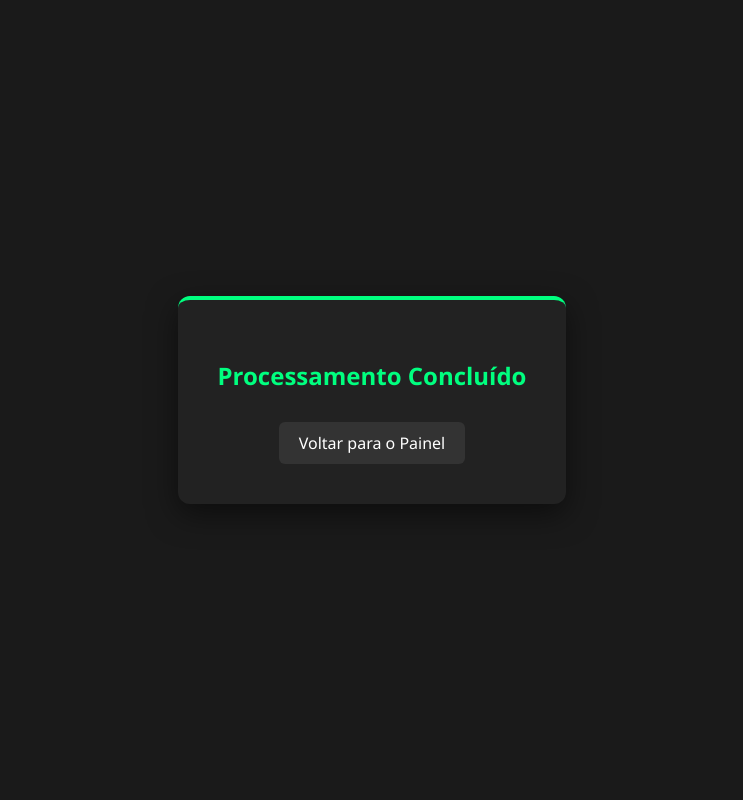
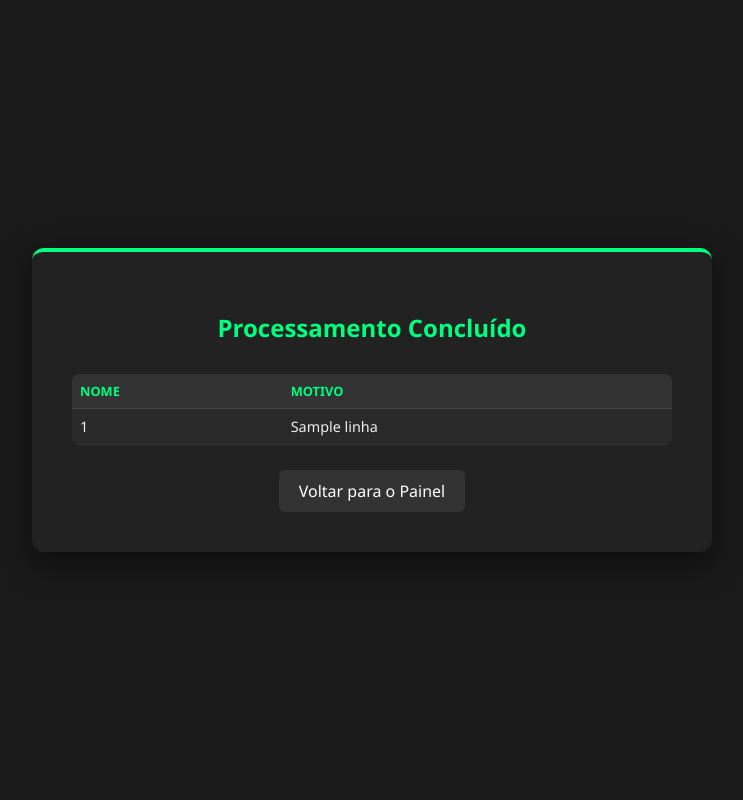
Before and after one commit to CP-1-SQL-Projeto-2/Eco-Awareness-2026, a Flask app: template templates/feedback.html in a window 1280 px wide. Shown: the whole page, without its empty margins (268-1011 px from the left). Run offline with Flask 3, Linux system fonts and the light colour scheme; the template is opened without the code that fills it: most values are stand-ins (such as "Sample title", 1, 10 or a date in 2020).

Commit message:
feat: Adicionando a função de aparecer oque foi modificado no front

```diff
--- a/app.py
+++ b/app.py
@@ -89,7 +89,6 @@ def processar_cashback():
     conexao = None
     cursor = None
     try:
-        # AQUI É O JEITO CERTO: Chama a função que tem as senhas da Vercel!
         conexao = get_db_connection()
 
         if conexao is None:
@@ -99,9 +98,20 @@ def processar_cashback():
         cursor.execute(plsql_block, p_evento_id=int(evento_id))
         conexao.commit()
 
+        query_resultados = """
+            SELECT u.nome, l.motivo
+            FROM log_auditoria l
+            JOIN inscricoes i ON l.inscricao_id = i.id
+            JOIN usuarios u ON i.usuario_id = u.id
+            WHERE i.evento_id = :p_id AND l.data >= SYSDATE - (1/1440)
+        """
+        cursor.execute(query_resultados, p_id=int(evento_id))
+        relatorio = cursor.fetchall()
+
         return render_template('feedback.html',
                                msg="Sucesso! Distribuição de cashback concluída.",
-                               status="success")
+                               status="success",
+                               resultados=relatorio)
 
     except Exception as e:
         if conexao:
--- a/templates/feedback.html
+++ b/templates/feedback.html
@@ -13,7 +13,7 @@
             display: flex;
             justify-content: center;
             align-items: center;
-            height: 100vh;
+            min-height: 100vh; /* Mudei para min-height caso a tabela cresça */
             margin: 0;
             text-align: center;
         }
@@ -21,14 +21,21 @@
             background: #222;
             padding: 40px;
             border-radius: 12px;
-            max-width: 500px;
+            width: 90%; /* Ajuste para responsividade */
+            max-width: 600px;
             box-shadow: 0 10px 30px rgba(0,0,0,0.5);
+            margin: 20px;
         }
         .success { color: #00ff7f; border-top: 4px solid #00ff7f;}
         .error { color: #ff4c4c; border-top: 4px solid #ff4c4c; }
 
         h2 { font-size: 1.5rem; margin-bottom: 20px;}
         p { color: #ccc; line-height: 1.6; margin-bottom: 30px;}
+
+        /* Estilo da Tabela seguindo seu padrão Dark */
+        table { width: 100%; border-collapse: collapse; margin-bottom: 30px; background: #2a2a2a; border-radius: 8px; overflow: hidden; }
+        th { background: #333; color: #00ff7f; padding: 12px; font-size: 0.8rem; text-transform: uppercase; text-align: left; }
+        td { padding: 12px; border-bottom: 1px solid #333; text-align: left; font-size: 0.9rem; color: #eee; }
 
         .btn-back {
             display: inline-block;
@@ -39,9 +46,11 @@
             border-radius: 6px;
             transition: background-color 0.3s;
         }
-        .btn-back:hover {
-            background-color: #555;
-        }
+        .btn-back:hover { background-color: #555; }
+
+        .resultado-table { width: 100%; border-collapse: collapse; margin-bottom: 25px; font-size: 0.9rem; }
+        .resultado-table th { color: #00ff7f; text-align: left; padding: 8px; border-bottom: 1px solid #444; }
+        .resultado-table td { text-align: left; padding: 8px; border-bottom: 1px solid #333; color: #eee; }
     </style>
 </head>
 <body>
@@ -49,6 +58,26 @@
     <div class="card {{ status }}">
         <h2>{{ 'Processamento Concluído' if status == 'success' else 'Atenção' }}</h2>
         <p>{{ msg }}</p>
+
+        {% if resultados %}
+        <table class="resultado-table">
+            <thead>
+                <tr>
+                    <th>Nome</th>
+                    <th>Motivo</th>
+                </tr>
+            </thead>
+            <tbody>
+                {% for linha in resultados %}
+                <tr>
+                    <td>{{ linha[0] }}</td>
+                    <td>{{ linha[1] }}</td>
+                </tr>
+                {% endfor %}
+            </tbody>
+        </table>
+        {% endif %}
+
         <a href="/" class="btn-back">Voltar para o Painel</a>
     </div>
 
```
